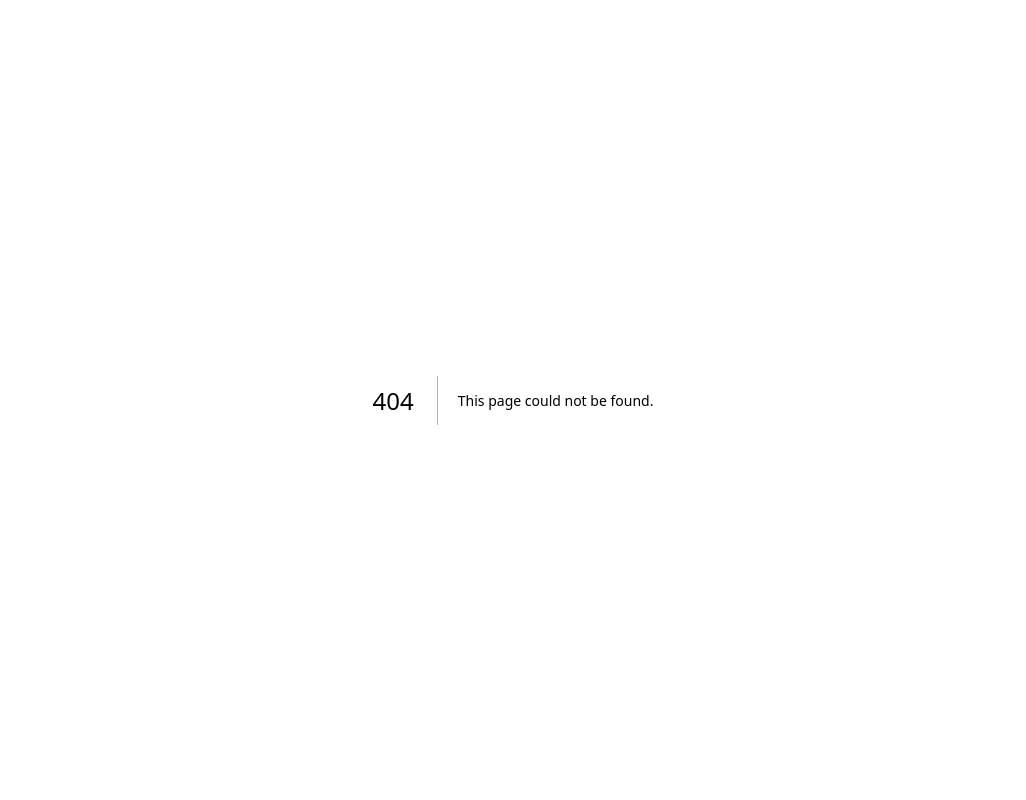
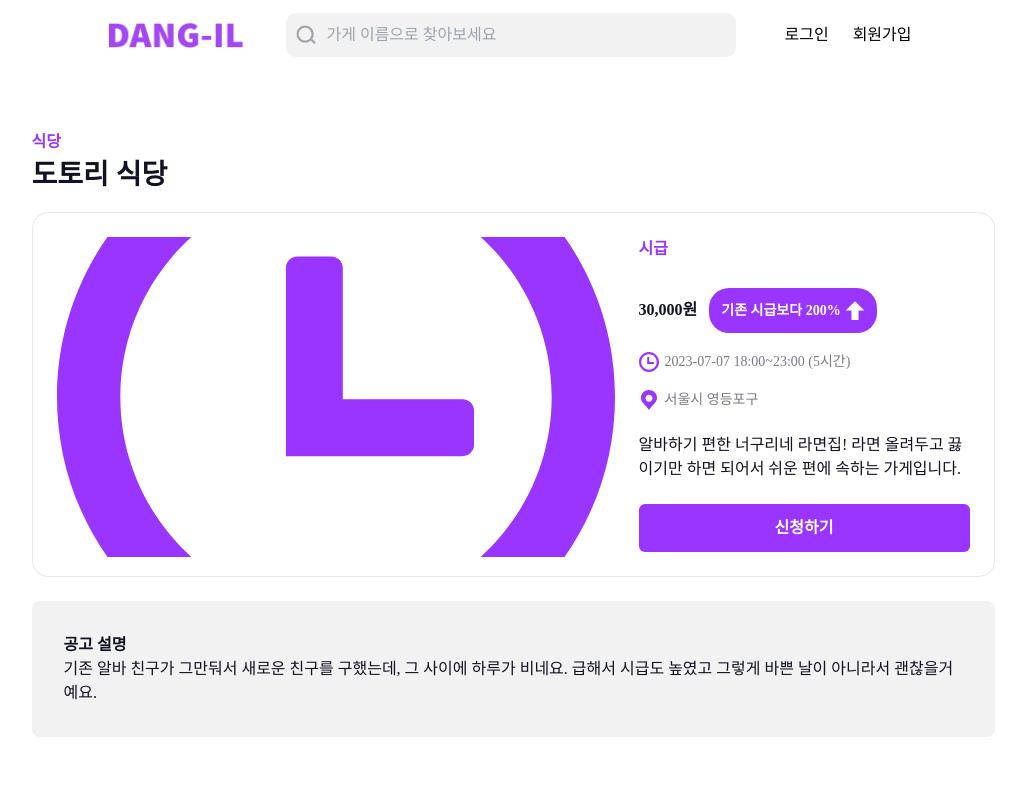
Before and after one commit to 12-Pair-Programming/Dang-il, a Next.js app: page /noticeInfo/1 in a window 1280 px wide. Before the commit this address had no page. Shown: the top 800 px of the page, without its empty margins (127-1153 px from the left). Built offline with nearby package versions, Linux system fonts and the light colour scheme; a web font is replaced by a local one.

Commit message:
refactor: 버튼 컴포넌트 children 타입 수정

```diff
--- a/features/NoticeList/AllNotice.tsx
+++ b/features/NoticeList/AllNotice.tsx
@@ -1,4 +1,5 @@
 import React, { useEffect, useState } from 'react';
+import Link from 'next/link';
 import Button from '@/shared/@common/ui/Button/Button';
 import Pagination from '@/shared/@common/ui/Pagination/Pagination';
 import Dropdown from '@/shared/@common/ui/Dropdown/Dropdown';
@@ -52,6 +53,16 @@ const AllNotice = () => {
     money: undefined,
   });
 
+  let filterOptions = 0;
+
+  if (filterValues.hashtag?.length || filterValues.startDate) {
+    filterOptions++;
+  }
+
+  if (filterValues.money) {
+    filterOptions++;
+  }
+
   const showNoticeData = async () => {
     const data = await noticeAPI.getNoticeList({
       address: filterValues.clickedAddress,
@@ -92,7 +103,6 @@ const AllNotice = () => {
     setShowDetailFilter(true);
   };
 
-  console.log(sortedData);
   return (
     <div className="flex w-[1440px] py-[60px] px-[238px] flex-col items-start bg-white tracking-wide">
       <div className="flex flex-col gap-10">
@@ -112,7 +122,7 @@ const AllNotice = () => {
                 color="colored"
                 onClick={handleFilterButtonClick}
               >
-                상세 필터
+                상세 필터 ({filterOptions.toString()})
               </Button>
               <FilterModal
                 isOpen={showDetailFilter}
@@ -129,6 +139,7 @@ const AllNotice = () => {
             data.items
               .slice(cardOffset, cardOffset + showCard)
               .map((item: ItemData) => (
+                <Link href={`/noticeInfo/${item.item.shop.item.id}`}>
                   <Card
                     key={item.item.shop.item.id}
                     name={item.item.shop.item.name}
@@ -140,6 +151,7 @@ const AllNotice = () => {
                     originalHourlyPay={item.item.shop.item.originalHourlyPay}
                     closed={item.item.closed}
                   />
+                </Link>
               ))}
         </div>
         {data && (
--- /dev/null
+++ b/pages/noticeInfo/[id].tsx
@@ -0,0 +1,37 @@
+import ShopInfo from '@/features/NoticeInfo/ShopInfo';
+import RecentNotices from '@/features/NoticeInfo/RecentNotices';
+import EmployeeList from '@/features/NoticeInfo/EmployeeList';
+import { NavigationBar } from '@/shared/@common/ui/Nav/NavigationBar';
+import Footer from '@/shared/@common/ui/Footer/Footer';
+
+/**
+ * 공고 상세 페이지 컴포넌트
+ * @returns
+ */
+const NoticeInfo = () => {
+  // TODO: 로그인 정보 연결 필요
+  const userType = 'employee'; //user.item.type : employer | employee;
+  const isLogin = true;
+  const shopId = '4490151c-5217-4157-b072-9c37b05bed47';
+  const noticeId = '99996477-82db-4bda-aae1-4044f11d9a8b';
+  const name = '김코드';
+
+  return (
+    <>
+      <NavigationBar />
+      <div className="bg-white text-black items-center flex flex-col pb-20">
+        <ShopInfo
+          isLogin={isLogin}
+          userType={userType}
+          shopId={shopId}
+          noticeId={noticeId}
+          name={name}
+        />
+        {userType === 'employee' ? <RecentNotices /> : <EmployeeList />}
+      </div>
+      <Footer />
+    </>
+  );
+};
+
+export default NoticeInfo;
--- a/shared/@common/ui/Button/Button.tsx
+++ b/shared/@common/ui/Button/Button.tsx
@@ -1,10 +1,10 @@
-import React, { Children } from 'react';
+import React from 'react';
+import { PropsWithChildren } from 'react';
 
 interface ButtonProps {
   size: string; // 크기 종류
   color: 'colored' | 'none' /* | 'disabled'; */; // 색상 종류
   onClick: () => void; // 클릭 이벤트 핸들러
-  children: string; // 버튼 내용
   disabled?: boolean; // 비활성화 여부
 }
 
@@ -12,9 +12,9 @@ const Button = ({
   size,
   color,
   onClick,
+  disabled = false,
   children,
-  disabled = false,
-}: ButtonProps) => {
+}: PropsWithChildren<ButtonProps>) => {
   const styleInformation = (
     size: string,
     color: 'colored' | 'none' /*| 'disabled' */,
```
Lines whose indentation alone changed are shown as unchanged.
